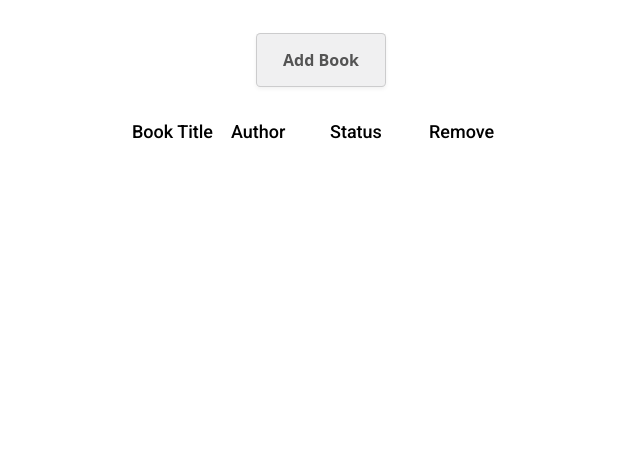
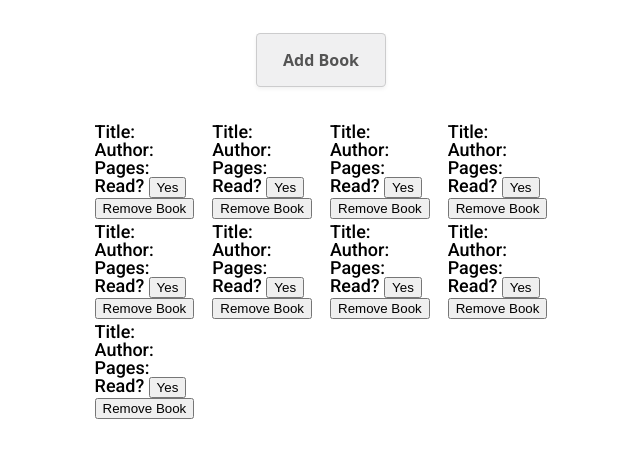
Before and after one commit to Tom-Doc/odin-library, a website: page index.html in a window 1280 px wide. Shown: the part 39-496 px from the top of the page, without its empty margins (319-959 px from the left). Drawn offline with Linux system fonts and the light colour scheme.

Commit message:
Added indivdual-book div and all divs inside for the book cards when added by using Add Book button

```diff
--- a/index.html
+++ b/index.html
@@ -33,12 +33,13 @@
         <form class="form-row" method="dialog">
           <label for="pages">Number of Pages</label>
           <input id="pages" name="pages" type="text" />
+
         </form>
         <form class="form-row" method="dialog">
           <label for="read">Have you read this book yet?</label>
           <select name="read" id="read">
             <option value="" selected disabled></option>
-              <option value="yes">Yes</option>
+            <option value="Read?">Read?</option>
             <option value="no">No</option>
           </select>
         </form>
@@ -50,10 +51,87 @@
         <!-- </div> -->
       </dialog>
       <div class="book-list-section">
-        <span class="book-title-text">Book Title</span>
-        <span class="author-text">Author</span>
-        <span class="book-status">Status</span>
-        <span class="remove-book">Remove</span>
+        <div class="individual-book">
+          <div class="book-body">
+            <p id="book-title">Title: </p>
+            <p id="book-auther">Author: </p>
+            <p id="book-pages">Pages: </p>
+            <p id="book-read">Read? <button class="change-read-status-btn">Yes</button></p>
+            <button class="delete-book-btn">Remove Book</button>
+          </div>
+        </div>
+        <div class="individual-book">
+          <div class="book-body">
+            <p id="book-title">Title: </p>
+            <p id="book-auther">Author: </p>
+            <p id="book-pages">Pages: </p>
+            <p id="book-read">Read? <button class="change-read-status-btn">Yes</button></p>
+            <button class="delete-book-btn">Remove Book</button>
+          </div>
+        </div>
+        <div class="individual-book">
+          <div class="book-body">
+            <p id="book-title">Title: </p>
+            <p id="book-auther">Author: </p>
+            <p id="book-pages">Pages: </p>
+            <p id="book-read">Read? <button class="change-read-status-btn">Yes</button></p>
+            <button class="delete-book-btn">Remove Book</button>
+          </div>
+        </div>
+        <div class="individual-book">
+          <div class="book-body">
+            <p id="book-title">Title: </p>
+            <p id="book-auther">Author: </p>
+            <p id="book-pages">Pages: </p>
+            <p id="book-read">Read? <button class="change-read-status-btn">Yes</button></p>
+            <button class="delete-book-btn">Remove Book</button>
+          </div>
+        </div>
+        <div class="individual-book">
+          <div class="book-body">
+            <p id="book-title">Title: </p>
+            <p id="book-auther">Author: </p>
+            <p id="book-pages">Pages: </p>
+            <p id="book-read">Read? <button class="change-read-status-btn">Yes</button></p>
+            <button class="delete-book-btn">Remove Book</button>
+          </div>
+        </div>
+        <div class="individual-book">
+          <div class="book-body">
+            <p id="book-title">Title: </p>
+            <p id="book-auther">Author: </p>
+            <p id="book-pages">Pages: </p>
+            <p id="book-read">Read? <button class="change-read-status-btn">Yes</button></p>
+            <button class="delete-book-btn">Remove Book</button>
+          </div>
+        </div>
+        <div class="individual-book">
+          <div class="book-body">
+            <p id="book-title">Title: </p>
+            <p id="book-auther">Author: </p>
+            <p id="book-pages">Pages: </p>
+            <p id="book-read">Read? <button class="change-read-status-btn">Yes</button></p>
+            <button class="delete-book-btn">Remove Book</button>
+          </div>
+        </div>
+        <div class="individual-book">
+          <div class="book-body">
+            <p id="book-title">Title: </p>
+            <p id="book-auther">Author: </p>
+            <p id="book-pages">Pages: </p>
+            <p id="book-read">Read? <button class="change-read-status-btn">Yes</button></p>
+            <button class="delete-book-btn">Remove Book</button>
+          </div>
+        </div>
+        <div class="individual-book">
+          <div class="book-body">
+            <p id="book-title">Title: </p>
+            <p id="book-auther">Author: </p>
+            <p id="book-pages">Pages: </p>
+            <p id="book-read">Read? <button class="change-read-status-btn">Yes</button></p>
+            <button class="delete-book-btn">Remove Book</button>
+          </div>
+        </div>
       </div>
     </div>
     <script src="script.js"></script>
```
Lines whose indentation alone changed are shown as unchanged.
